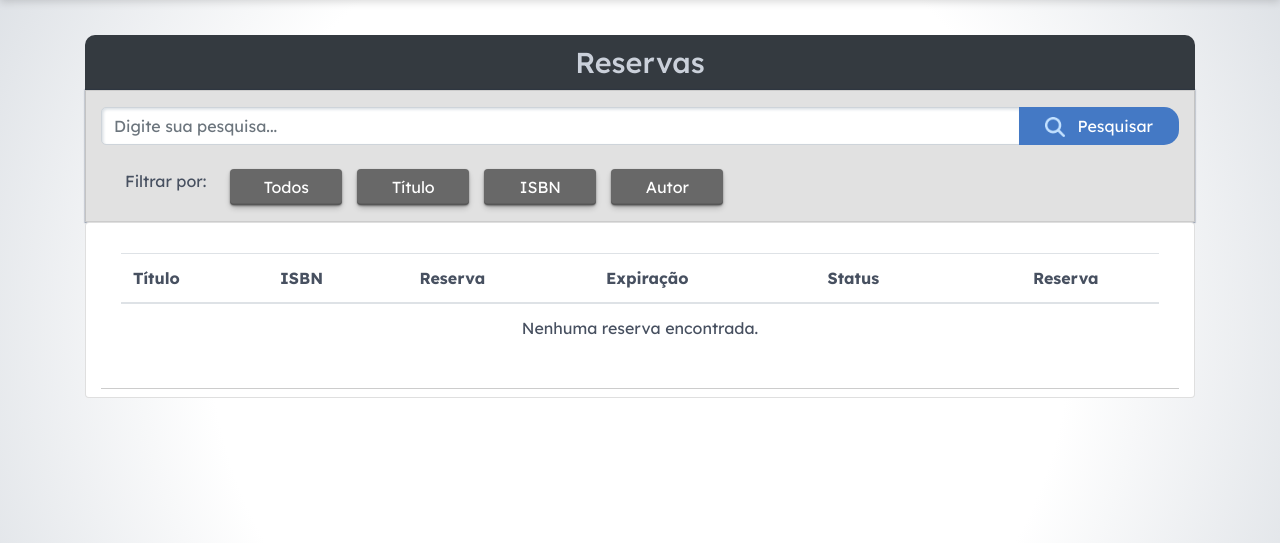
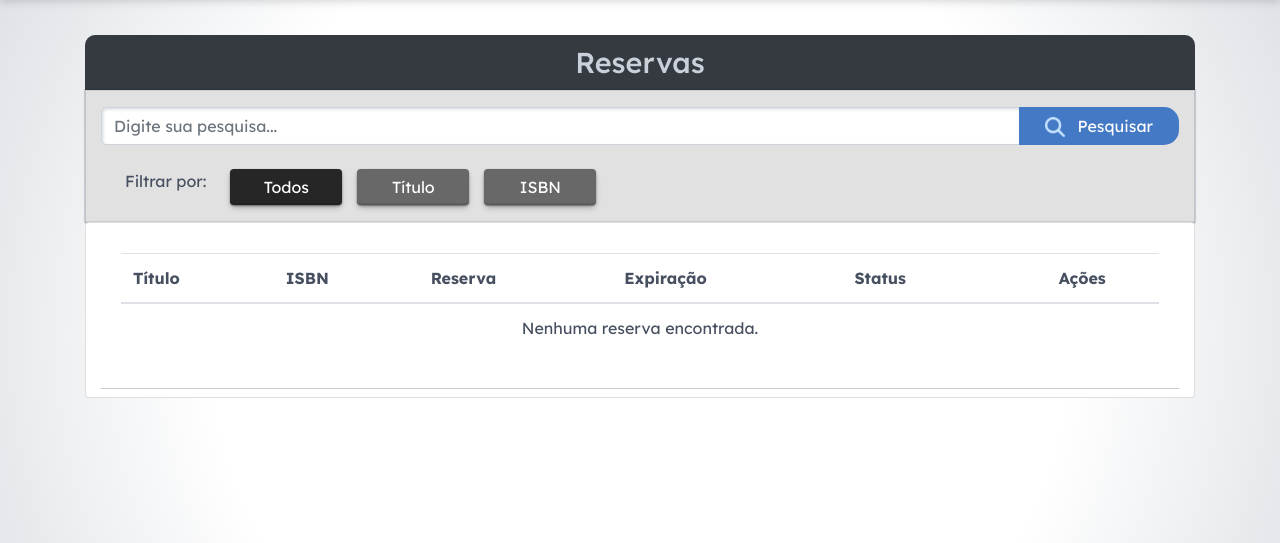
Before and after one commit to GM7Avila/bibliomania-flask, a Flask app: template app/templates/reservation-list.html in a window 1280 px wide. Shown: the part 70-613 px from the top of the page. Run offline with Flask 3, Linux system fonts and the light colour scheme; the template is opened without the code that fills it, so the values that code supplies are empty; the visitor is signed in with stand-in values (Sample User, id 1); some libraries are stand-ins or nearby versions.

Commit message:
fix/button active

```diff
--- a/app/templates/reservation-list.html
+++ b/app/templates/reservation-list.html
@@ -3,11 +3,18 @@
 
 {% with messages = get_flashed_messages(with_categories=true) %}
 {% if messages %}
-{% for category, message in messages %}
-<div class="alert alert-{{ category }}">
-    <span style="color: red; display: block; text-align: center;">{{ message }}</span>
+<div class="flash-message-container">
+    {% for category, message in messages %}
+    <div class="alert alert-{{ category }} text-center" role="alert">
+        {{ message }}
+    </div>
+    {% endfor %}
 </div>
-{% endfor %}
+<script>
+    setTimeout(function() {
+        document.querySelector('.flash-message-container').style.display = 'none';
+    }, 5000);
+</script>
 {% endif %}
 {% endwith %}
 
@@ -35,29 +42,22 @@
                 <input type="text" class="form-control mt-0" placeholder="Digite sua pesquisa..." name="input-search">
                 <div class="input-group-append">
                     <button class="btn btn-search" type="submit">
-                        <img src=".\static\img\Vector.png" alt="Pesquisar" style="width: 20px; height: 20px;">
+                        <img src="{{ url_for('static', filename='img/Vector.png') }}" alt="Pesquisar" style="width: 20px; height: 20px;">
                         <span class="ml-2">Pesquisar</span>
                     </button>
                 </div>
             </div>
-            <div class="btn-group btn-group-toggle ml-4" role="group" aria-label="Botões de Filtro" id="botoesFiltro"
-                 data-toggle="buttons">
+            <div class="btn-group btn-group-toggle ml-4" role="group" aria-label="Botões de Filtro" id="botoesFiltro" data-toggle="buttons">
                 <span class="filtro-label pt-4">Filtrar por:</span>
                 <div class="btn-group ml-4 d-flex flex-wrap" role="group" aria-label="Botões de Filtro">
-                    <label class="btn btn-primary mt-4 mb-3 mr-3 w-100 rounded">
-                        <input type="radio" name="filtro" id="filtroTodos" value="filtroTodos" autocomplete="off"
-                               checked> Todos
+                    <label class="btn btn-primary mt-4 mb-3 mr-3 w-100 rounded active">
+                        <input type="radio" name="filtro" id="filtroTodos" value="filtroTodos" autocomplete="off" checked> Todos
                     </label>
                     <label class="btn btn-primary mt-4 mb-3 mr-3 w-100 rounded">
-                        <input type="radio" name="filtro" id="filtroStatus" value="filtroTitulo" autocomplete="off">
-                        Título
+                        <input type="radio" name="filtro" id="filtroTitulo" value="filtroTitulo" autocomplete="off"> Título
                     </label>
                     <label class="btn btn-primary mt-4 mb-3 mr-3 w-100 rounded">
                         <input type="radio" name="filtro" id="filtroISBN" value="filtroISBN" autocomplete="off"> ISBN
-                    </label>
-                    <label class="btn btn-primary mt-4 mb-3 mr-3 w-100 rounded">
-                        <input type="radio" name="filtro" id="filtroTitulo" value="filtroAutor" autocomplete="off">
-                        Autor
                     </label>
                 </div>
             </div>
@@ -66,7 +66,6 @@
 </div>
 
 <div class="container card">
-    <!-- Tabela com Lista de Itens -->
     <div class="row table-reserve mb-2">
         <div class="table-responsive">
             <table class="table">
@@ -77,7 +76,7 @@
                     <th scope="col">Reserva</th>
                     <th scope="col">Expiração</th>
                     <th scope="col">Status</th>
-                    <th scope="col" class="text-center">Reserva</th>
+                    <th scope="col" class="text-center">Ações</th>
                 </tr>
                 </thead>
                 <tbody>
@@ -90,8 +89,7 @@
                     <td class="align-middle">{{ reservation.expirationDate }}</td>
                     <td class="align-middle">{{ reservation.status }}</td>
                     <td class="d-flex justify-content-center align-items-center">
-                        <a href="{{ url_for('reservation_detail', reservation_id=reservation.id) }}"
-                           class="btn btn-details">Detalhes</a>
+                        <a href="{{ url_for('reservation_detail', reservation_id=reservation.id) }}" class="btn btn-details">Detalhes</a>
                     </td>
                 </tr>
                 {% endfor %}
@@ -106,7 +104,6 @@
     </div>
 </div>
 
-
 <link rel="stylesheet" href="{{ url_for('static', filename='css/reservation.css') }}">
 
 {% endblock %}
```
